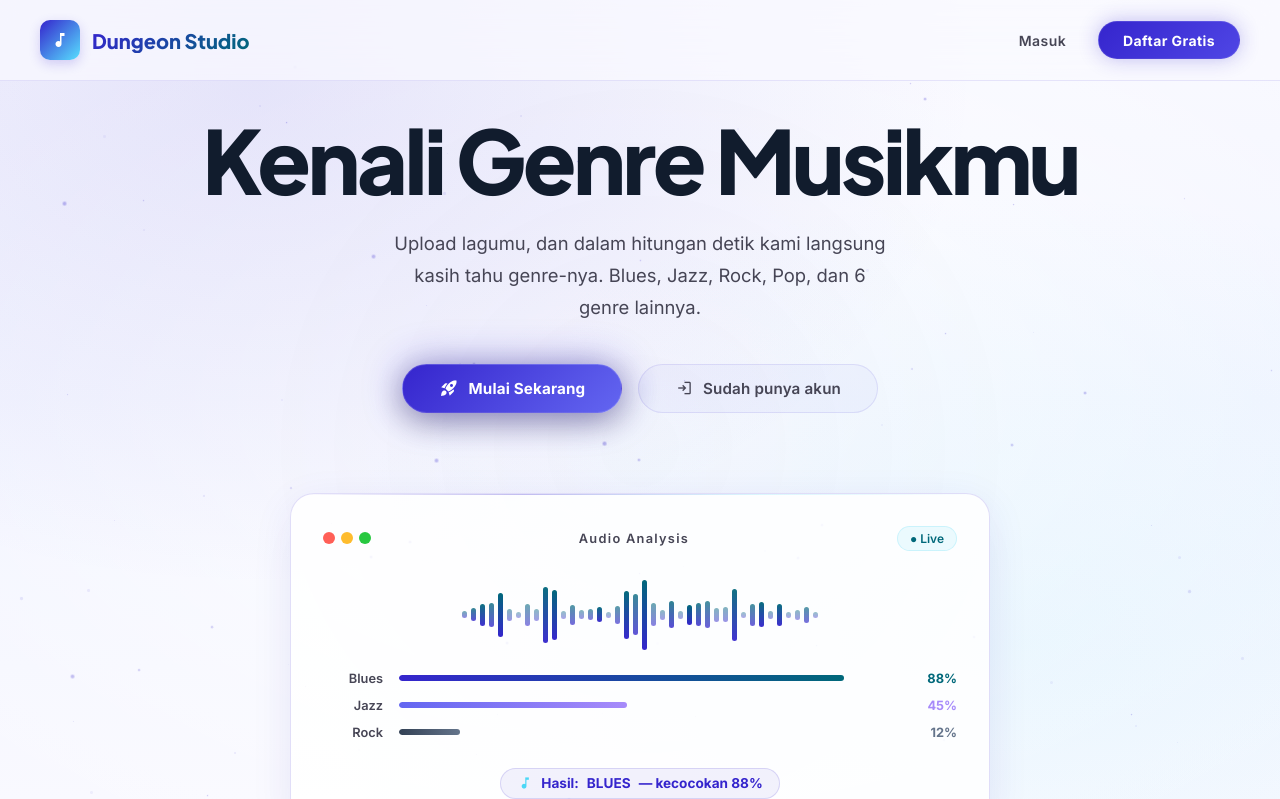
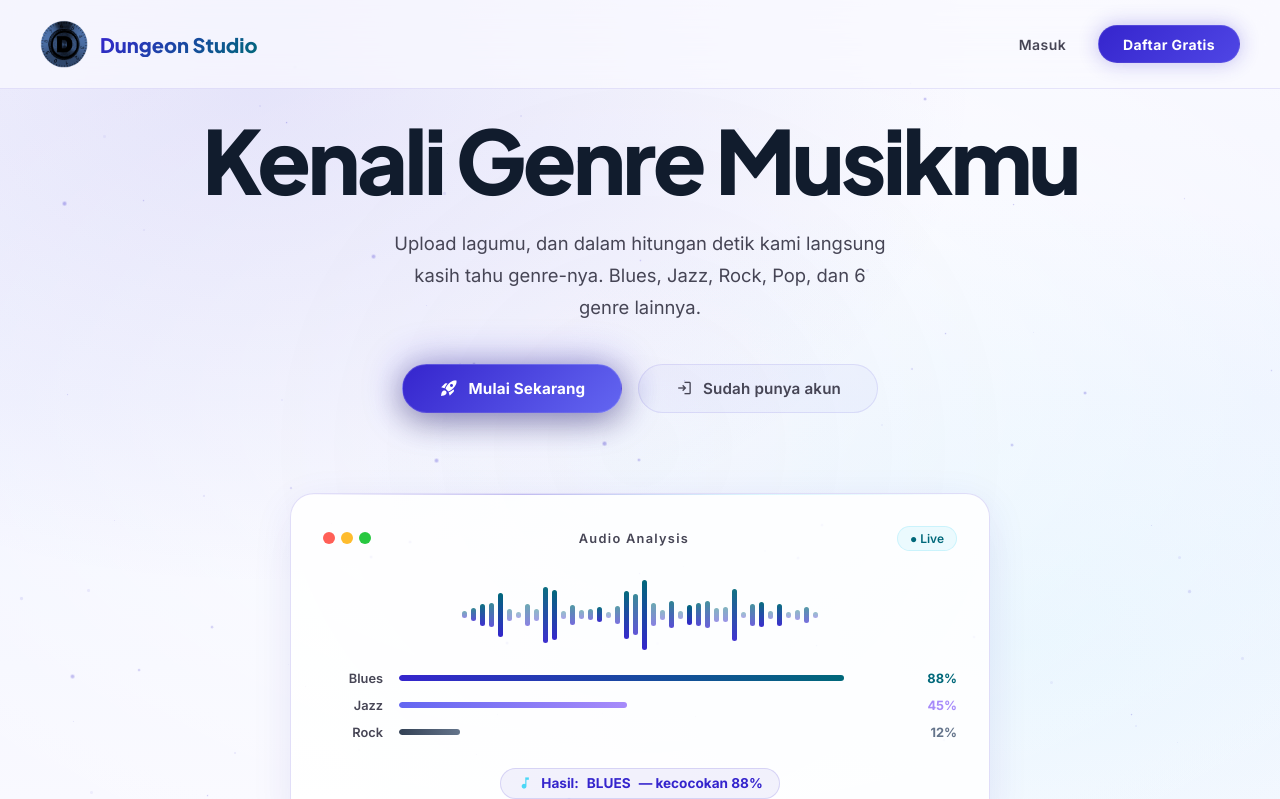
Before and after one commit to eyowh/KlasifikasiGenreMusik, a Django app: page / in a window 1280 px wide. Shown: the top 799 px of the page. Run offline with Django 5.2, Linux system fonts and the light colour scheme; data comes from the database, SQL or seed files in the repository.

Commit message:
update logo

```diff
--- a/Klasifikasi/templates/Klasifikasi/base.html
+++ b/Klasifikasi/templates/Klasifikasi/base.html
@@ -5,7 +5,7 @@
   <meta charset="UTF-8">
   <meta name="viewport" content="width=device-width, initial-scale=1.0">
   <title>{% block title %}Dungeon Studio{% endblock %}</title>
-
+  <link rel="icon" type="image/png" href="{% static 'Asset 1.png' %}">
   <!-- Tailwind CSS CDN -->
   <script src="https://cdn.tailwindcss.com?plugins=forms,container-queries"></script>
 
@@ -223,9 +223,7 @@
 
     <!-- Brand -->
     <div class="px-6 mb-8 flex items-center gap-3">
-      <div class="w-10 h-10 rounded-xl bg-gradient-to-br from-primary to-secondary-fixed-dim flex items-center justify-center text-white shadow-level-2 flex-shrink-0">
-        <span class="material-symbols-outlined" style="font-size:20px; font-variation-settings:'FILL' 1;">graphic_eq</span>
-      </div>
+      <img src="{% static 'Asset 1.png' %}" alt="Dungeon Studio Logo" class="w-14 h-14 object-contain flex-shrink-0 drop-shadow-md">
       <div>
         <h1 class="font-display text-headline-md font-bold text-primary leading-tight">Dungeon Studio</h1>
       </div>
--- a/Klasifikasi/templates/Klasifikasi/landing.html
+++ b/Klasifikasi/templates/Klasifikasi/landing.html
@@ -5,6 +5,7 @@
   <meta charset="UTF-8">
   <meta name="viewport" content="width=device-width, initial-scale=1.0">
   <title>Dungeon Studio | Kenali Genre Musik Favoritmu</title>
+  <link rel="icon" type="image/png" href="{% static 'Asset 1.png' %}">
   <meta name="description" content="Dungeon Studio bisa langsung tahu genre musik dari file audio yang kamu upload. Cepat, mudah, dan gratis.">
 
   <!-- Fonts -->
@@ -793,9 +794,7 @@
     <!-- NAVBAR -->
     <nav class="navbar" id="navbar" aria-label="Navigasi utama">
       <a href="{% url 'Klasifikasi:landing' %}" class="navbar-brand" aria-label="Dungeon Studio - Beranda">
-        <div class="brand-icon">
-          <span class="material-symbols-outlined" style="font-variation-settings:'FILL' 1; font-size:20px; color:white;">music_note</span>
-        </div>
+        <img src="{% static 'Asset 1.png' %}" alt="Logo" class="w-12 h-12 object-contain mr-2" style="width: 48px; height: 48px; object-fit: contain;">
         <span class="brand-name">Dungeon Studio</span>
       </a>
       <div class="navbar-actions">
--- a/Klasifikasi/templates/Klasifikasi/laporan_print.html
+++ b/Klasifikasi/templates/Klasifikasi/laporan_print.html
@@ -4,6 +4,7 @@
 <head>
   <meta charset="UTF-8">
   <title>Laporan Klasifikasi - Dungeon Studio</title>
+  <link rel="icon" type="image/png" href="{% static 'Asset 1.png' %}">
   <style>
     @import url('https://fonts.googleapis.com/css2?family=Inter:wght@400;500;600;700&family=Plus+Jakarta+Sans:wght@700;800&display=swap');
 
@@ -75,7 +76,7 @@
       <div class="value" style="font-size:18px;">{{ genre_filter|title }}</div>
     </div>
     {% endif %}
-    {% if role != 'pengguna_studio' %}
+    {% if user.profile.role != 'pengguna_studio' %}
     <div class="summary-card">
       <div class="label">Model</div>
       <div class="value" style="font-size:14px; padding-top:4px;">SVM RBF</div>
@@ -98,7 +99,7 @@
             style="display:inline-flex; align-items:center; gap:8px; background:#3525cd; color:#fff; border:none; padding:10px 24px; border-radius:8px; font-family:Inter; font-size:14px; font-weight:600; cursor:pointer;">
       🖨️ Cetak Laporan
     </button>
-    <a href="javascript:history.back()"
+    <a href="{% url 'Klasifikasi:laporan' %}"
        style="margin-left:12px; display:inline-flex; align-items:center; gap:8px; background:#f0f3ff; color:#3525cd; border:1px solid #c7c4d8; padding:10px 24px; border-radius:8px; font-family:Inter; font-size:14px; font-weight:600; text-decoration:none;">
       ← Kembali
     </a>
```
Also changed, not shown: static/Asset 1.png (added), static/logo.png (added).
